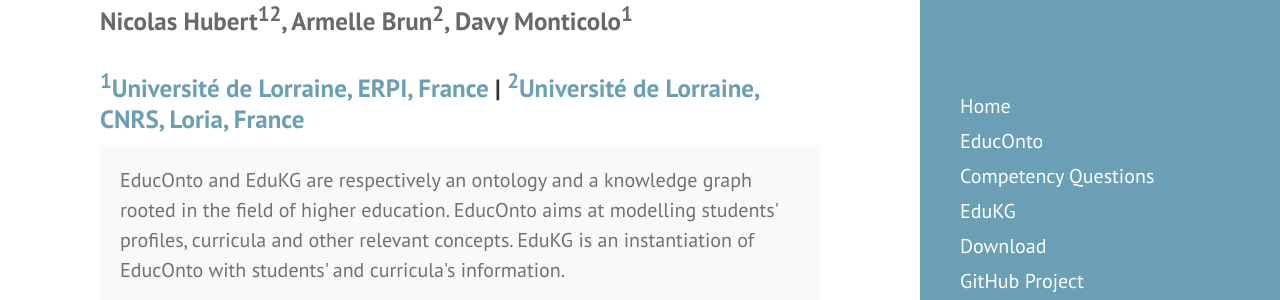
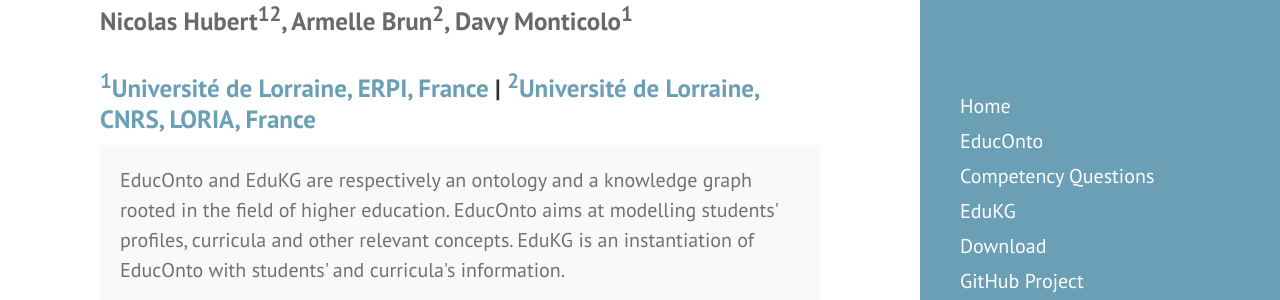
Before and after one commit to nicolas-hbt/educ-ontokg, a Jekyll site: the page built from index.md, in a window 1280 px wide and 900 px high. Shown: the part 311-611 px from the top of the window. Built offline with Jekyll 4.4.1, drawn with Linux system fonts in a browser that asks for light colours; Markdown is read by kramdown in place of the engine named in the settings.

```diff
--- a/index.md
+++ b/index.md
@@ -11,7 +11,7 @@ description: An Ontology and a Knowledge Graph for Higher Education
 <h1 class="page-title" id="header">EducOnto and EduKG: An Ontology and a Knowledge Graph for Higher Education</h1>
 
 <h3 style="color:dimgrey;">Nicolas Hubert<sup>12</sup>, Armelle Brun<sup>2</sup>, Davy Monticolo<sup>1</sup></h3>
-<h3><a href="https://erpi.univ-lorraine.fr/"><sup>1</sup>Université de Lorraine, ERPI, France</a> | <a href="https://www.loria.fr/en/"><sup>2</sup>Université de Lorraine, CNRS, Loria, France</a></h3>
+<h3><a href="https://erpi.univ-lorraine.fr/"><sup>1</sup>Université de Lorraine, ERPI, France</a> | <a href="https://www.loria.fr/en/"><sup>2</sup>Université de Lorraine, CNRS, LORIA, France</a></h3>
 
 <p class="message">EducOnto and EduKG are respectively an ontology and a knowledge graph rooted in the field of higher education. EducOnto aims at modelling students' profiles, curricula and other relevant concepts. EduKG is an instantiation of EducOnto with students' and curricula's information.</p>
 
```
